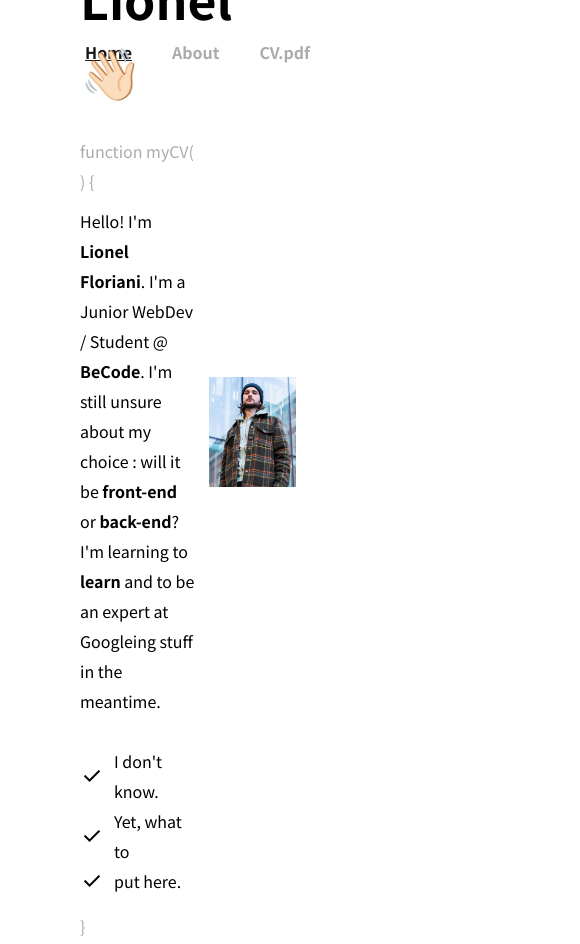
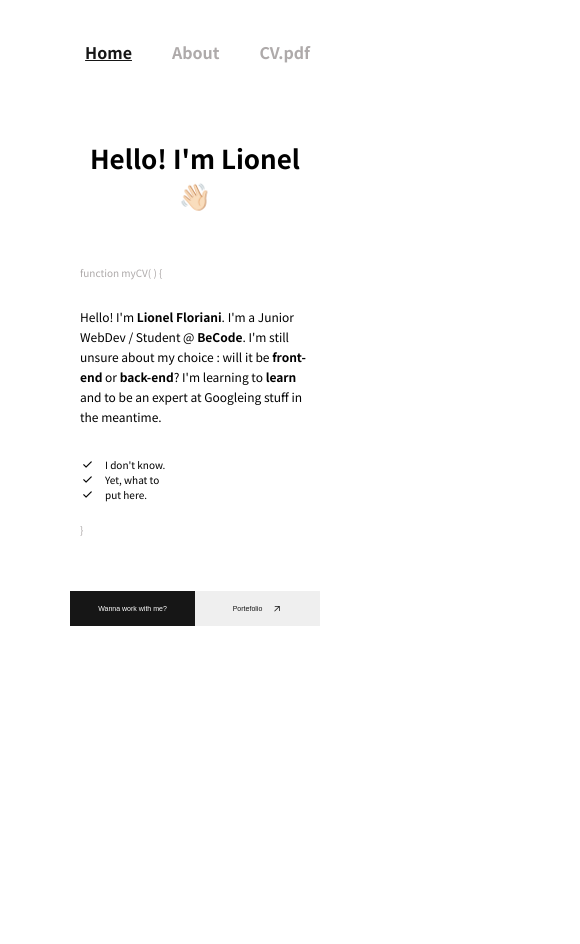
Before and after one commit to lionelfloriani/my-CV, a plain HTML site: page index.html in a window 390 px wide. Shown: the top 944 px of the page, 580 px wide, since content can reach past the window. After the commit the page ends 844 px from the top, so only its background shows below. Drawn offline with nearby package versions, Linux system fonts and the light colour scheme.

Commit message:
added a bit of responsiveness

```diff
--- a/index.html
+++ b/index.html
@@ -46,8 +46,8 @@
                     <div class="key-lines"><span class="material-symbols-outlined icon"> done </span>I don't know.</div>
                     <div class="key-lines"><span class="material-symbols-outlined icon"> done </span>Yet, what to</div>
                     <div class="key-lines"><span class="material-symbols-outlined icon"> done </span>put here.</div>
-                    <span class="function f2">}</span>
                 </hero-keypoints>
+                <span class="function f2">}</span>
                 <hero-links>
                     <a
                         href="https://translate.google.com/?hl=fr&sl=en&tl=fr&text=this%20will%20open%20your%20email%20software%20to%20contact%20me%20%3A)&op=translate"
--- a/style.css
+++ b/style.css
@@ -26,6 +26,7 @@ nav-left {
 nav-left img {
     width: 90%;
     margin-left: -50px;
+    margin-top: 30px;
 }
 
 nav-right {
@@ -168,3 +169,117 @@ hero-links {
     align-items: center;
     gap: 10px;
 }
+
+@media (max-width: 1024px) and (max-height: 600px) {
+    nav-left img {
+        margin-top: 30px;
+    }
+    hero-title {
+        font-size: 20px;
+    }
+    hero-left {
+        gap: 10px;
+    }
+    hero-text,
+    hero-keypoints {
+        font-size: 9px;
+        line-height: 10px;
+    }
+    .function.f1 {
+        margin-bottom: 0px;
+    }
+    .f2 {
+        margin-top: -100px;
+    }
+    .icon {
+        font-size: 20px;
+    }
+    .button1,
+    .button2 {
+        color: #ffffff;
+        padding: 4px 10px;
+        width: 125px;
+        height: 35px;
+        font-size: 7px;
+        margin-top: 20px;
+    }
+    .button2 {
+        color: #161616;
+    }
+    .linkout {
+        font-size: 10px;
+    }
+}
+
+@media (max-width: 500px) and (max-height: 950px) {
+    hero {
+        flex-direction: column;
+        height: 100%;
+    }
+    hero-left {
+        margin-top: 45px;
+        text-align: center;
+        width: 100%;
+    }
+    hero-right {
+        display: none;
+    }
+    hero-title {
+        font-size: 26px;
+        text-align: center;
+        align-self: center;
+    }
+    hero-text {
+        text-align: left;
+        font-size: 12px;
+        line-height: 20px;
+    }
+    hero-links {
+        align-items: center;
+        justify-content: center;
+        flex-direction: column;
+    }
+    .function.f2 {
+        display: block;
+        margin-top: -10px;
+    }
+    .function.f1 {
+        display: block;
+        margin-bottom: 4px;
+        margin-top: 20px;
+    }
+    .button1,
+    .button2 {
+        color: #ffffff;
+        padding: 4px 10px;
+        width: 125px;
+        height: 35px;
+        font-size: 7px;
+    }
+    .function {
+        font-size: 10px;
+    }
+    hero-keypoints {
+        font-size: 10px;
+        line-height: 7px;
+    }
+    .icon {
+        font-size: 15px;
+    }
+    hero-links {
+        margin-top: 20px;
+        align-self: center;
+        flex-direction: row;
+        padding: 4px 10px;
+        width: 125px;
+        height: 35px;
+        font-size: 7px;
+        margin-top: 20px;
+    }
+    .linkout {
+        font-size: 10px;
+    }
+    .button2 {
+        color: #161616;
+    }
+}
```
